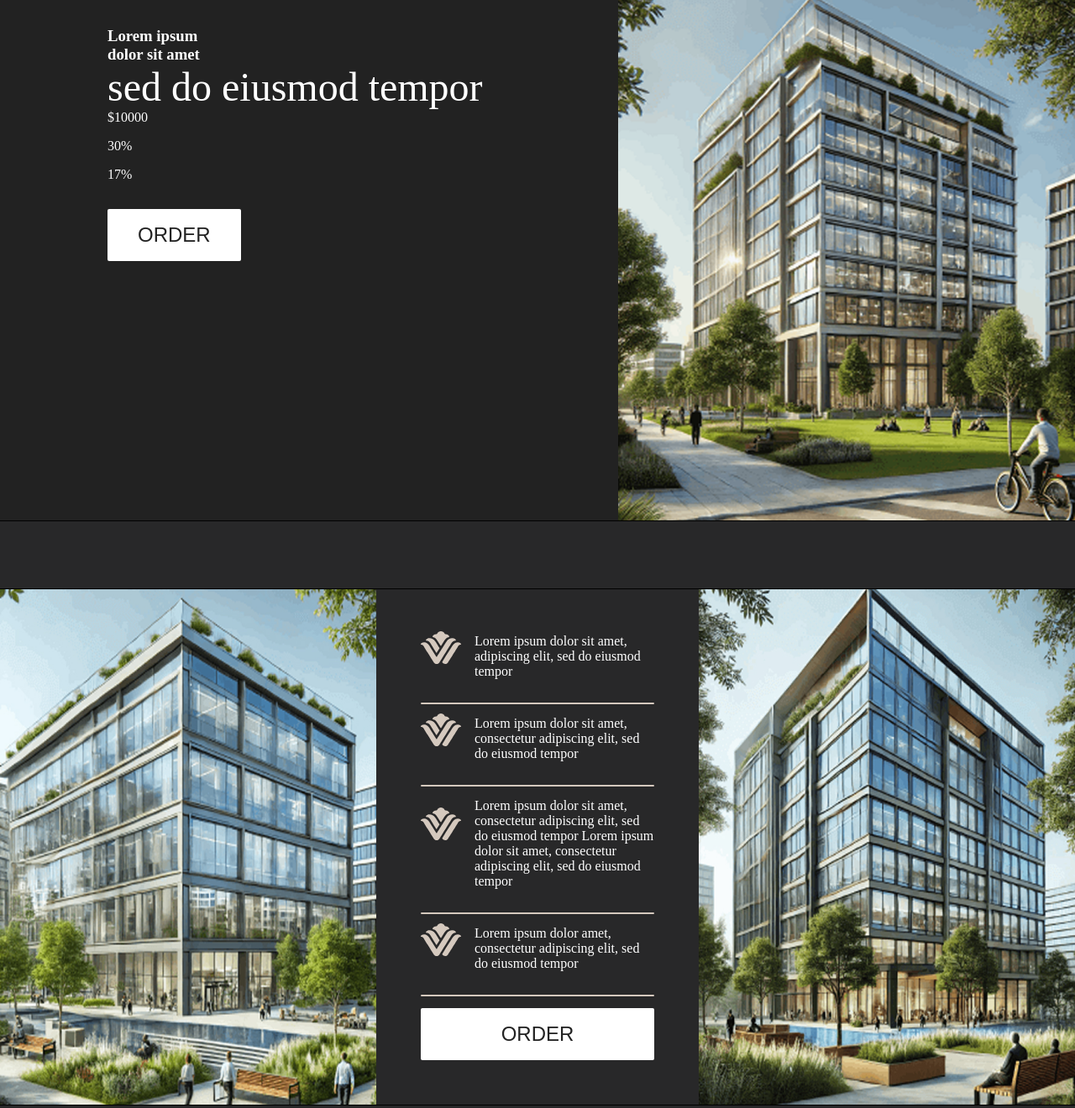
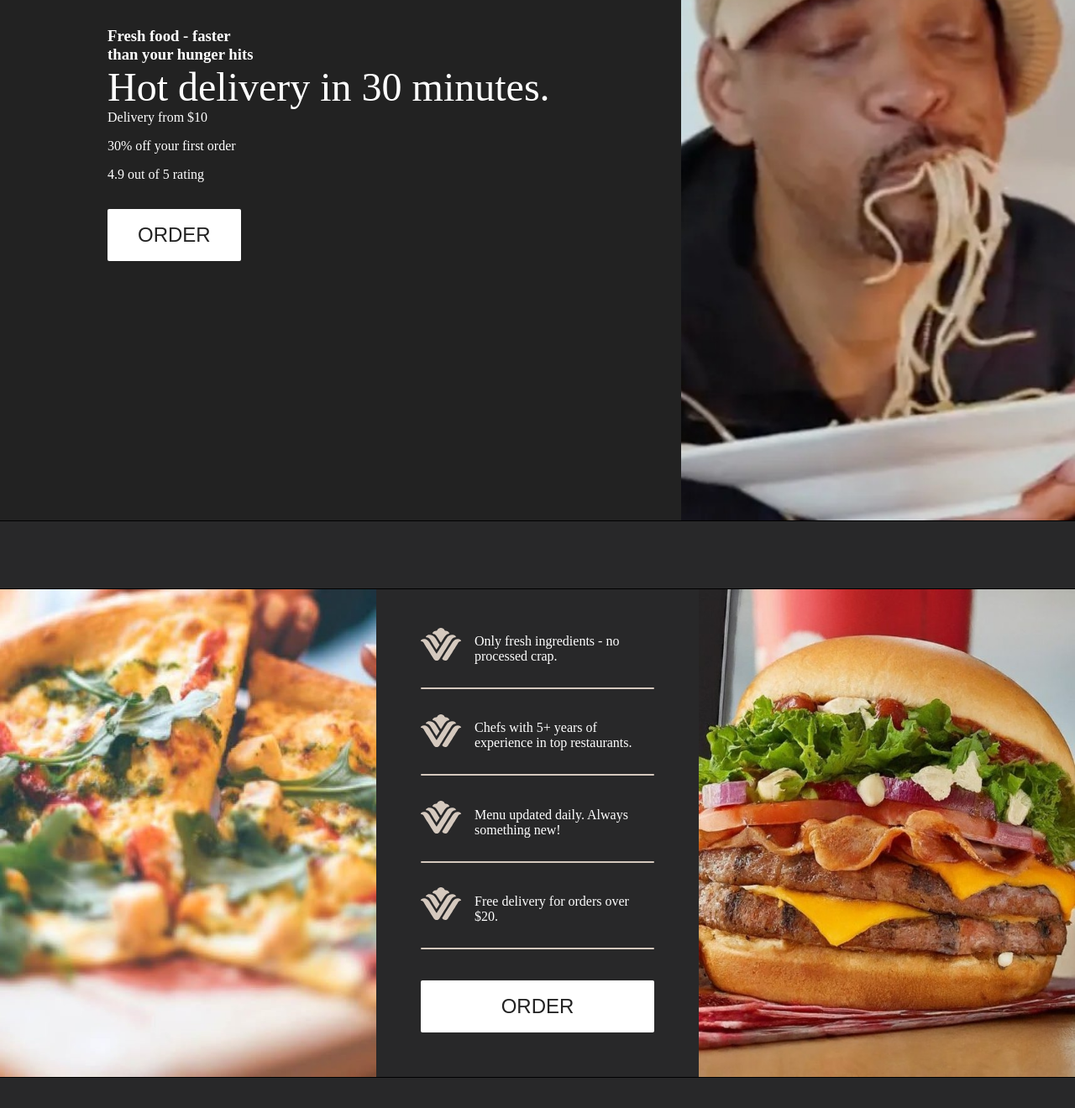
Before and after one commit to SatoruToji/test_task1, a plain HTML site: page index.html in a window 1280 px wide. Shown: the part 100-1420 px from the top of the page at 84% size. Drawn offline with Linux system fonts and the light colour scheme.

Commit message:
the maket is finished

```diff
--- a/index.html
+++ b/index.html
@@ -27,63 +27,55 @@
                     </nav>
                     <div class="header__article-div">
                         <h1 class="header__artcile-h1">
-                            Lorem ipsum <br />
-                            dolor sit amet
+                            Fresh food - faster <br> than your hunger hits
                         </h1>
                         <p class="header__article-description">
-                            sed do eiusmod tempor
+                            Hot delivery in 30 minutes.
                         </p>
                         <ul class="header__article-list">
-                            <li>$10000</li>
-                            <li>30%</li>
-                            <li>17%</li>
+                            <li>Delivery from $10</li>
+                            <li>30% off your first order</li>
+                            <li>4.9 out of 5 rating</li>
                         </ul>
                         <button class="anchor_link">order</button>
                     </div>
                 </section>
-                <img src="images/1.png" alt="" class="header__article-img" />
+                <img src="images/111.jpg" alt="" class="header__article-img" />
             </article>
         </header>
         <main>
             <div class="card__info">
-                <img src="images/2.jpg" alt="" class="card__info-image card__leftImg" />
+                <img src="images/22.jpg" alt="" class="card__info-image card__leftImg" />
                 <ul class="card__info-ul">
                     <li class="card__info-li">
                         <p class="card__info-p">
-                            Lorem ipsum dolor sit amet, adipiscing elit, sed do
-                            eiusmod tempor
+                            Only fresh ingredients - no processed crap.
                         </p>
                     </li>
                     <li class="card__info-li">
                         <p class="card__info-p">
-                            Lorem ipsum dolor sit amet, consectetur adipiscing
-                            elit, sed do eiusmod tempor
+                            Chefs with 5+ years of experience in top restaurants.
                         </p>
                     </li>
                     <li class="card__info-li">
                         <p class="card__info-p">
-                            Lorem ipsum dolor sit amet, consectetur adipiscing
-                            elit, sed do eiusmod tempor Lorem ipsum dolor sit
-                            amet, consectetur adipiscing elit, sed do eiusmod
-                            tempor
+                            Menu updated daily. Always something new!
                         </p>
                     </li>
                     <li class="card__info-li">
                         <p class="card__info-p">
-                            Lorem ipsum dolor amet, consectetur adipiscing elit,
-                            sed do eiusmod tempor
+                            Free delivery for orders over $20.
                         </p>
                     </li>
                     <button class="anchor_link card__info-btn">order</button>
                 </ul>
-                <img src="images/3.jpg" alt="" class="card__info-image card__rightImg" />
+                <img src="images/33.jpeg" alt="" class="card__info-image card__rightImg" />
             </div>
             <div class="card__input">
                 <article class="card__input-article card__input-container">
                     <div>
                         <h2 class="card__input-h2" id="user_data">
-                        Consectetur <br />
-                        sed do eiusmod
+                            Leave a request
                     </h2>
                     <section>
                         <form action="" class="card__input-form">
@@ -116,7 +108,7 @@
                             </button>
                         </form>
                     </div>
-                    <img src="images/4.jpg" alt="" class="card__input-img">
+                    <img src="images/44.jpg" alt="" class="card__input-img">
                     </section>
                 </article>
             </div>
```
Also changed, not shown: images/11.webp (added), images/111.jpg (added), images/22.jpg (added), images/33.jpeg (added), images/44.jpg (added).
